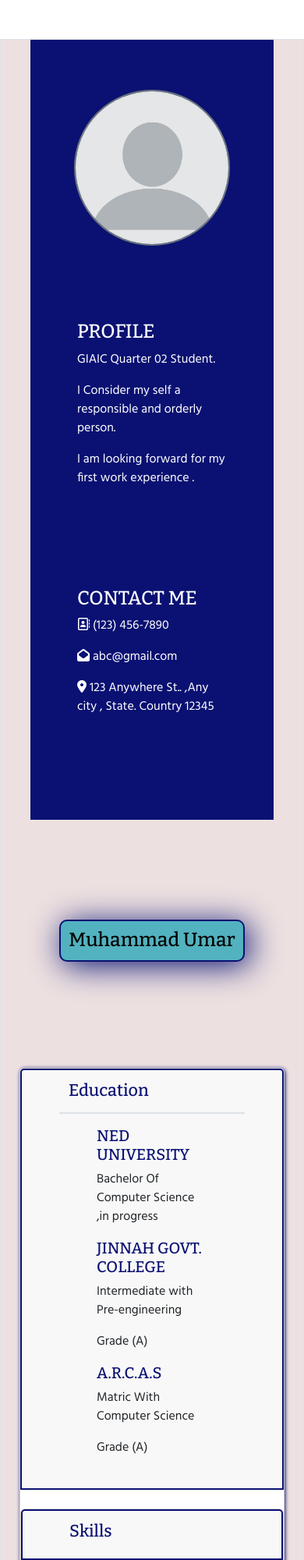
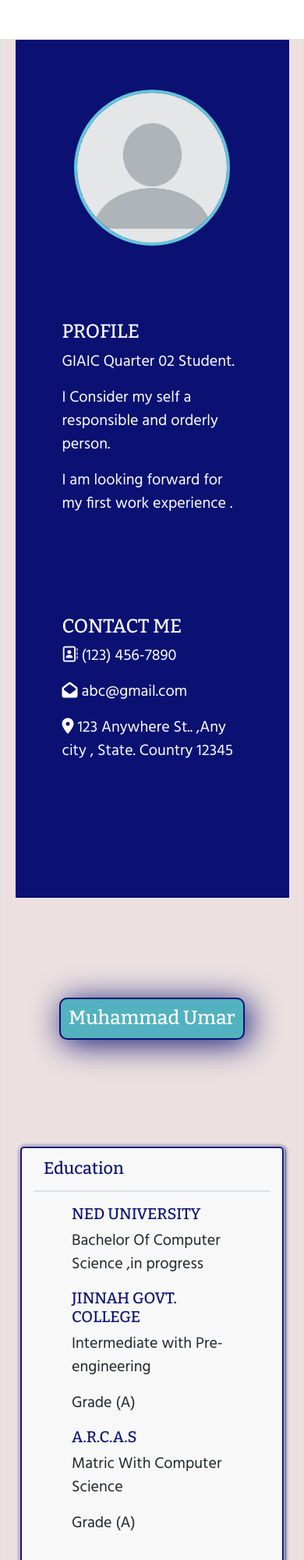
Before and after one commit to Umarmajeed711/Resume-Builder, a plain HTML site: page index.html in a window 390 px wide. Shown: the top 2000 px of the page at 78% size. Drawn offline with nearby package versions, Linux system fonts and the light colour scheme.

Commit message:
milestone 1 push

```diff
--- a/index.html
+++ b/index.html
@@ -24,7 +24,7 @@
          <!-- profile div -->
         <div class="profile col-lg-8 col-md-12">
             <div class="d-flex justify-content-center">
-                <img src="blank.webp" class="rounded-circle  border border-2 border-secondary image" alt="profile" width="200px" height="200px">
+                <img src="blank.webp" class="rounded-circle  image" alt="profile" width="200px" height="200px">
             </div>
 
             <div class="d-flex justify-content-center mt-5 p-5 ">
@@ -59,7 +59,7 @@
 
                 <!-- card for Education info -->
                 <div class="card  edu">
-                  <div class="card-header p-2 px-5 head">
+                  <div class="card-header p-md-2 px-md-3 p-sm-0 px-sm-0 head">
                     <div >
                     <a class="btn border-0 " data-bs-toggle="collapse" href="#collapseOne">
                      <h4>Education</h4>
@@ -85,7 +85,7 @@
                 <!-- card for Skills -->
 
                 <div class="card ">
-                    <div class="card-header p-2 px-5 head">
+                    <div class="card-header p-md-2 px-md-3 p-sm-0 px-sm-0 head">
                       <div>
                       <a class="btn border-0" data-bs-toggle="collapse" href="#collapsetwo">
                        <h4>Skills</h4>
@@ -108,7 +108,7 @@
                   <!-- Card for Language & Experience -->
 
                   <div class="card">
-                    <div class="card-header p-2 px-5 head">
+                    <div class="card-header p-md-2 px-md-3 p-sm-0 px-sm-0 head">
                       <div>
                       <a class="btn border-0 " data-bs-toggle="collapse" href="#collapsethree">
                        <h4>language & Experience</h4>
--- a/style.css
+++ b/style.css
@@ -24,7 +24,7 @@ p{
     font-family: "Hind", sans-serif;
 }
 .name{
-    color:black;
+    color:white;
     background-color:#52b2bf;
     /* color: white; */
     margin-top: 5rem;
@@ -36,7 +36,7 @@ p{
 
 
 }
-/* #0A1172,#0492C2,#63C5DA */
+
 .profile{
     background-color: var(--dark);
     height: 1000px;
@@ -47,6 +47,8 @@ p{
 
 .image{
     margin-top: 4rem;
+    border:4px solid var(--light) !important;
+    border-radius: 50px;
 }
 
 .info{
@@ -91,27 +93,57 @@ p{
 
 @media only screen and (max-width:992px){
     .profile{
-        width: 50vw;
+        width: 80vw;
         margin-left: 0rem;
+        font-size: 20px;
+    }
+    .info{
+        font-size: 20px;
     }
     .main{
         height: 2000px;
+    }
+    .accord{
+        font-size: 20px;
     }
 }
 
 @media only screen and (max-width:768px){
     .profile{
-        width: 60vw;
+        width: 80vw;
+        font-size: 20px;
+    }
+    .info{
+        font-size: 20px;
     }
     .main{
         height: 2000px;
     }
+    .accord{
+        font-size: 20px;
+        padding-left: 0 !important;
+    }
 }
 @media only screen and (max-width:575px){
+
     .profile{
-        width: 80vw;
+        width: 90vw;
+        font-size: 20px;
+        height: 1100px;
+    }
+    .info{
+        font-size: 20px;
+    }
+    .accord{
+        font-size: 20px;
+        padding-left: 0 !important;
     }
     .main{
-        height: 2200px;
+        height: 2400px;
+    }
+    .anchor{
+        margin-top: 7rem;
+        padding: 5px;
+        text-align: center;
     }
 }
```
